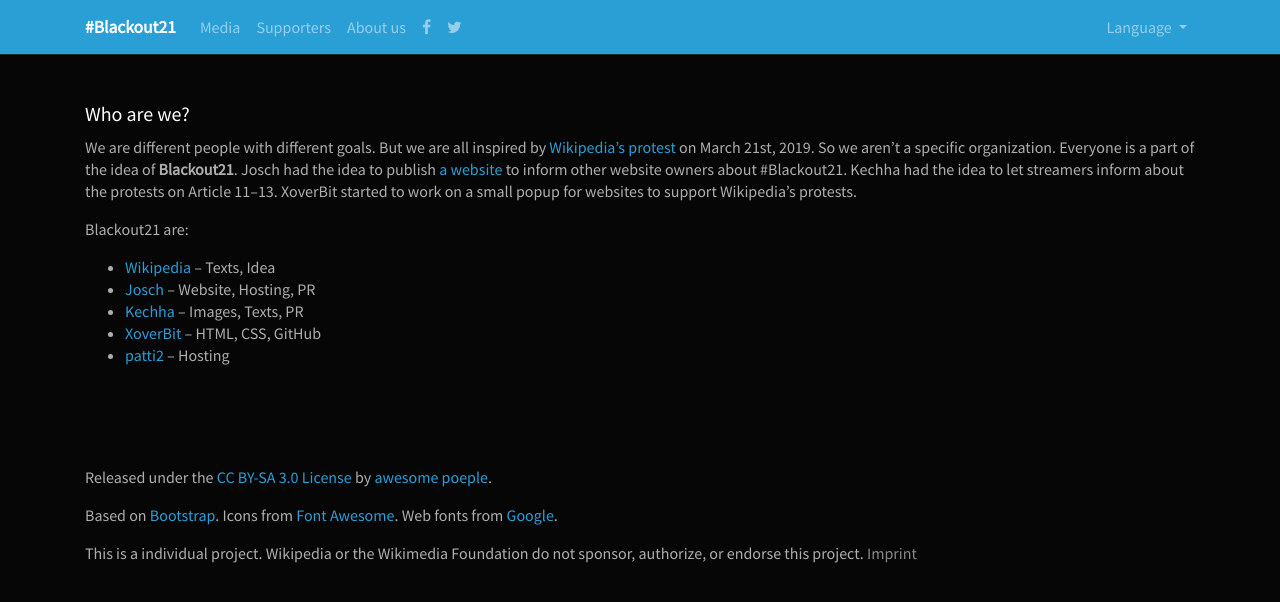
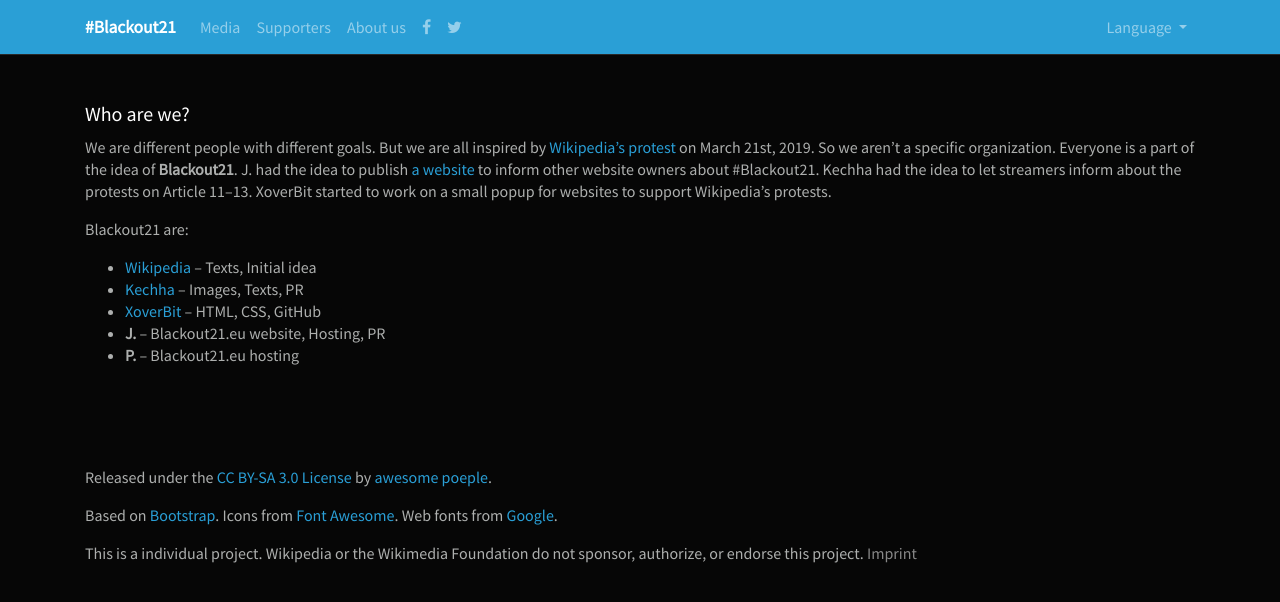
Before and after one commit to blackout21/blackout21.github.io, a Jekyll site: the page built from en/about.md, in a window 1280 px wide. Shown: the top 602 px of the page. Built offline with Jekyll 4.4.1, drawn with Linux system fonts in a browser that asks for light colours; nearby versions of some CDN libraries; our own code applies the rules of GitHub Pages for plain Markdown files; a script that is not in the unit is left out.

Commit message:
Updated about page

```diff
--- a/_includes/awesome_people.md
+++ b/_includes/awesome_people.md
@@ -1,5 +1,5 @@
-* [Wikipedia](https://www.wikipedia.de/) – Texts, Idea
-* [Josch](https://twitter.com/josch700) – Website, Hosting, PR
+* [Wikipedia](https://www.wikipedia.de/) – Texts, Initial idea
 * [Kechha](https://twitter.com/KechhaHD) – Images, Texts, PR
 * [XoverBit](https://twitter.com/t1m0n) – HTML, CSS, GitHub
-* [patti2](https://www.twitch.tv/patti2plays) – Hosting
+* **J.** – Blackout21.eu website, Hosting, PR
+* **P.** – Blackout21.eu hosting
--- a/en/about.md
+++ b/en/about.md
@@ -8,7 +8,7 @@ language: en
 
 We are different people with different goals. But we are all inspired by [Wikipedia's protest][1] on March 21st, 2019.
 So we aren't a specific organization. Everyone is a part of the idea of **Blackout21**.
-Josch had the idea to publish [a website][2] to inform other website owners about #Blackout21.
+J. had the idea to publish [a website][2] to inform other website owners about #Blackout21.
 Kechha had the idea to let streamers inform about the protests on Article 11–13.
 XoverBit started to work on a small popup for websites to support Wikipedia's protests.
 
```
Also changed, not shown: de/about.md (+1 -1 lines), de/index.md (+1 -1 lines), index.md (+1 -1 lines).
